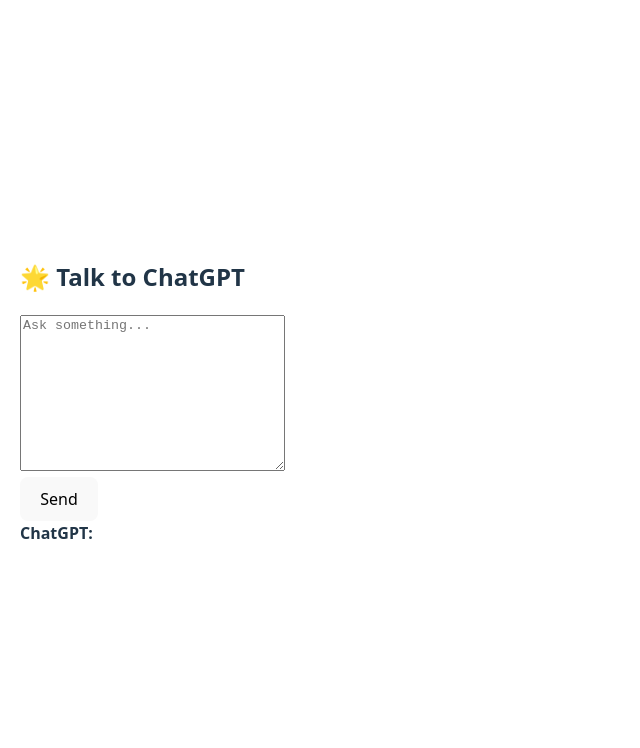
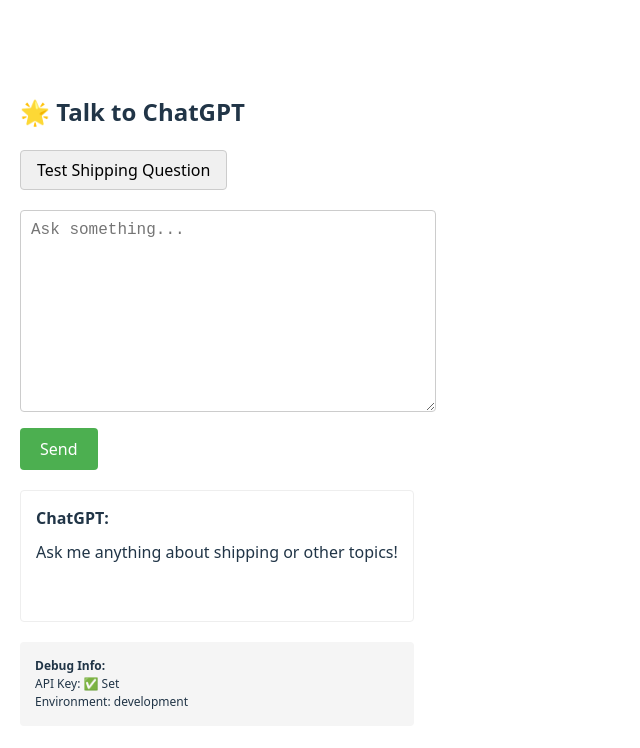
Before and after one commit to izzie1A/chatgpt-clientFAQ, a React (Vite) app: page / in a window 1280 px wide. Shown: the top 748 px of the page, without its empty margins (0-640 px from the left). Built offline with nearby package versions, Linux system fonts and the light colour scheme; no server answers.

Commit message:
api working

```diff
--- a/src/App.jsx
+++ b/src/App.jsx
@@ -1,32 +1,134 @@
-import { useState } from 'react';
-import { askChatGPT } from './api/chatgpt';
+import { useState, useEffect } from 'react';  // 加入 useEffect
+import { askChatGPT, testAPIKey } from './api/chatgpt';
 
 function App() {
   const [input, setInput] = useState('');
   const [reply, setReply] = useState('');
 
+  // 將 useEffect 移入組件內部
+  useEffect(() => {
+    const testConnection = async () => {
+      console.log('正在測試 API Key 連接...');
+      const isConnected = await testAPIKey();
+      if (isConnected) {
+        console.log('✅ API Key 連接成功！');
+      } else {
+        console.error('❌ API Key 連接失敗，請檢查你的 API Key 是否正確');
+      }
+    };
+    testConnection();
+  }, []);  // 空依賴數組表示只喺組件掛載時運行一次
+
+  const [isLoading, setIsLoading] = useState(false);
+  const [error, setError] = useState(null);
+
   const handleSend = async () => {
-    const res = await askChatGPT(input);
-    setReply(res);
+    if (!input.trim()) return;
+
+    setIsLoading(true);
+    setError(null);
+
+    try {
+      const res = await askChatGPT(input);
+      setReply(res);
+    } catch (err) {
+      console.error('Error calling ChatGPT:', err);
+      setError(`Error: ${err.message || 'Failed to get response from ChatGPT'}`);
+      setReply('Sorry, there was an error processing your request.');
+    } finally {
+      setIsLoading(false);
+    }
+  };
+
+  const handleTestShippingQuestion = async () => {
+    const question = "When is the shipping estimate date?";
+    setInput(question);
+
+    setIsLoading(true);
+    setError(null);
+
+    try {
+      const res = await askChatGPT(question);
+      setReply(res);
+    } catch (err) {
+      console.error('Error calling ChatGPT:', err);
+      setError(`Error: ${err.message || 'Failed to get response from ChatGPT'}`);
+      setReply('Sorry, there was an error processing your request.');
+    } finally {
+      setIsLoading(false);
+    }
   };
 
   return (
-    <div style={{ padding: 20 }}>
+    <div style={{ padding: 20, maxWidth: 800, margin: '0 auto' }}>
       <h2>🌟 Talk to ChatGPT</h2>
+      <div style={{ marginBottom: 20 }}>
+        <button
+          onClick={handleTestShippingQuestion}
+          style={{
+            padding: '8px 16px',
+            marginRight: 10,
+            backgroundColor: '#f0f0f0',
+            border: '1px solid #ccc',
+            borderRadius: 4,
+            cursor: 'pointer'
+          }}
+        >
+          Test Shipping Question
+        </button>
+      </div>
       <textarea
         rows="10"
         value={input}
         onChange={(e) => setInput(e.target.value)}
-        style={{ width: '100%' }}
+        style={{
+          width: '100%',
+          padding: 10,
+          marginBottom: 10,
+          fontSize: 16,
+          borderRadius: 4,
+          border: '1px solid #ccc'
+        }}
         placeholder="Ask something..."
       />
-      <button onClick={handleSend}>Send</button>
-      <div>
+      <button
+        onClick={handleSend}
+        disabled={isLoading}
+        style={{
+          padding: '10px 20px',
+          backgroundColor: isLoading ? '#cccccc' : '#4CAF50',
+          color: 'white',
+          border: 'none',
+          borderRadius: 4,
+          cursor: isLoading ? 'not-allowed' : 'pointer',
+          fontSize: 16,
+          opacity: isLoading ? 0.7 : 1
+        }}
+      >
+        {isLoading ? 'Sending...' : 'Send'}
+      </button>
+
+      <div style={{ marginTop: 20, padding: 15, border: '1px solid #eee', borderRadius: 4, minHeight: 100 }}>
         <strong>ChatGPT:</strong>
-        <p>{reply}</p>
+        {isLoading ? (
+          <p>Loading response...</p>
+        ) : error ? (
+          <div style={{ color: 'red', marginTop: 10 }}>{error}</div>
+        ) : (
+          <p style={{ whiteSpace: 'pre-wrap', marginTop: 10 }}>{reply || 'Ask me anything about shipping or other topics!'}</p>
+        )}
       </div>
+
+      {/* Debug Info - Only show in development */}
+      {import.meta.env.DEV && (
+        <div style={{ marginTop: 20, padding: 15, backgroundColor: '#f5f5f5', borderRadius: 4, fontSize: 12 }}>
+          <div><strong>Debug Info:</strong></div>
+          <div>API Key: {import.meta.env.VITE_OPENAI_API_KEY ? '✅ Set' : '❌ Missing'}</div>
+          <div>Environment: {import.meta.env.MODE}</div>
+        </div>
+      )}
     </div>
   );
 }
 
-export default App;
+export default App;  // 確保有導出組件
--- a/src/api/chatgpt.js
+++ b/src/api/chatgpt.js
@@ -1,11 +1,23 @@
 import axios from 'axios';
 
 const API_URL = 'https://api.openai.com/v1/chat/completions';
+const MAX_RETRIES = 3; // 最大重試次數
+const BASE_DELAY = 2000; // 基礎延遲時間（毫秒）
+
+// 獲取帶有退避的延遲時間
+const getDelay = (attempt) => Math.min(BASE_DELAY * Math.pow(2, attempt), 30000);
 
 export async function askChatGPT(message) {
+  let lastError;
+
+  for (let attempt = 0; attempt < MAX_RETRIES; attempt++) {
     try {
-    // Add a small delay between requests
-    await new Promise(resolve => setTimeout(resolve, 1000)); // 1 second delay
+      // 如果不是第一次嘗試，等待一段時間
+      if (attempt > 0) {
+        const delay = getDelay(attempt - 1);
+        console.log(`Retry ${attempt}/${MAX_RETRIES} after ${delay}ms delay...`);
+        await new Promise(resolve => setTimeout(resolve, delay));
+      }
 
       const response = await axios.post(
         API_URL,
@@ -18,15 +30,45 @@
           headers: {
             'Content-Type': 'application/json',
             'Authorization': `Bearer ${import.meta.env.VITE_OPENAI_API_KEY}`
+          },
+          timeout: 30000 // 設置請求超時時間（毫秒）
+        }
+      );
+
+      return response.data.choices[0].message.content;
+
+    } catch (error) {
+      lastError = error;
+      console.error(`Attempt ${attempt + 1} failed:`, error.message);
+
+      // 如果不是 429 錯誤或者是重試的最後一次，直接返回錯誤
+      if (error.response?.status !== 429 || attempt === MAX_RETRIES - 1) {
+        break;
       }
     }
-    );
-    return response.data.choices[0].message.content;
-  } catch (error) {
-    console.error('Error calling ChatGPT API:', error);
-    if (error.response && error.response.status === 429) {
+  }
+
+  // 處理最終錯誤
+  if (lastError?.response?.status === 429) {
     return 'Too many requests. Please wait a moment and try again.';
   }
+
+  console.error('最終錯誤:', lastError);
   return 'Sorry, an error occurred. Please try again later.';
 }
+
+// 在 chatgpt.js 文件底部添加
+export async function testAPIKey() {
+  try {
+    const response = await axios.get('https://api.openai.com/v1/models', {
+      headers: {
+        'Authorization': `Bearer ${import.meta.env.VITE_OPENAI_API_KEY}`
       }
+    });
+    console.log('API Key 連接成功！可用的模型:', response.data.data.map(m => m.id));
+    return true;
+  } catch (error) {
+    console.error('API Key 連接失敗:', error.response?.data?.error || error.message);
+    return false;
+  }
+}
--- a/vite.config.js
+++ b/vite.config.js
@@ -1,5 +1,6 @@
 import { defineConfig, loadEnv } from 'vite'
 import react from '@vitejs/plugin-react'
+import process from 'node:process'
 
 // https://vite.dev/config/
 export default defineConfig(({ mode }) => {
```
Lines whose indentation alone changed are shown as unchanged.
